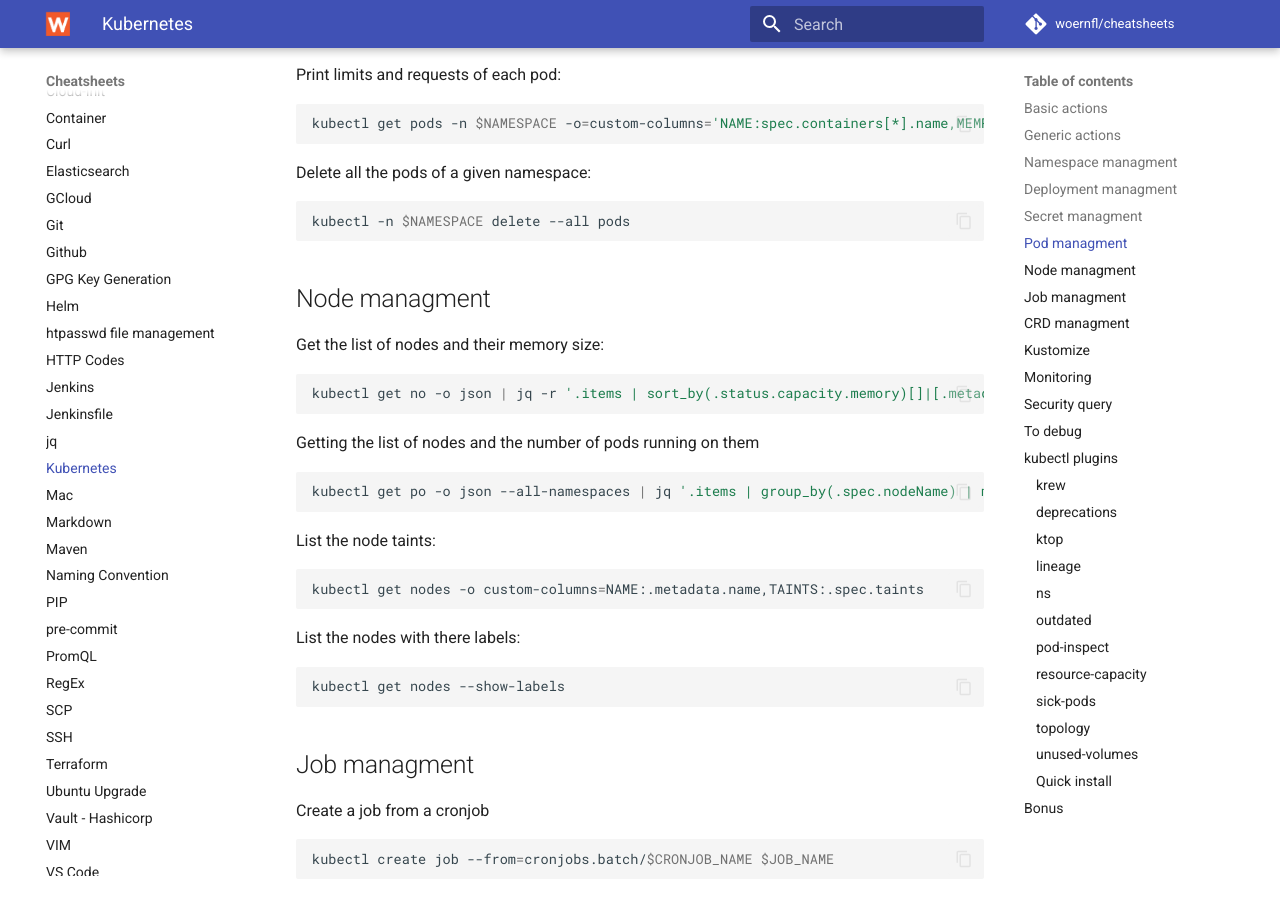
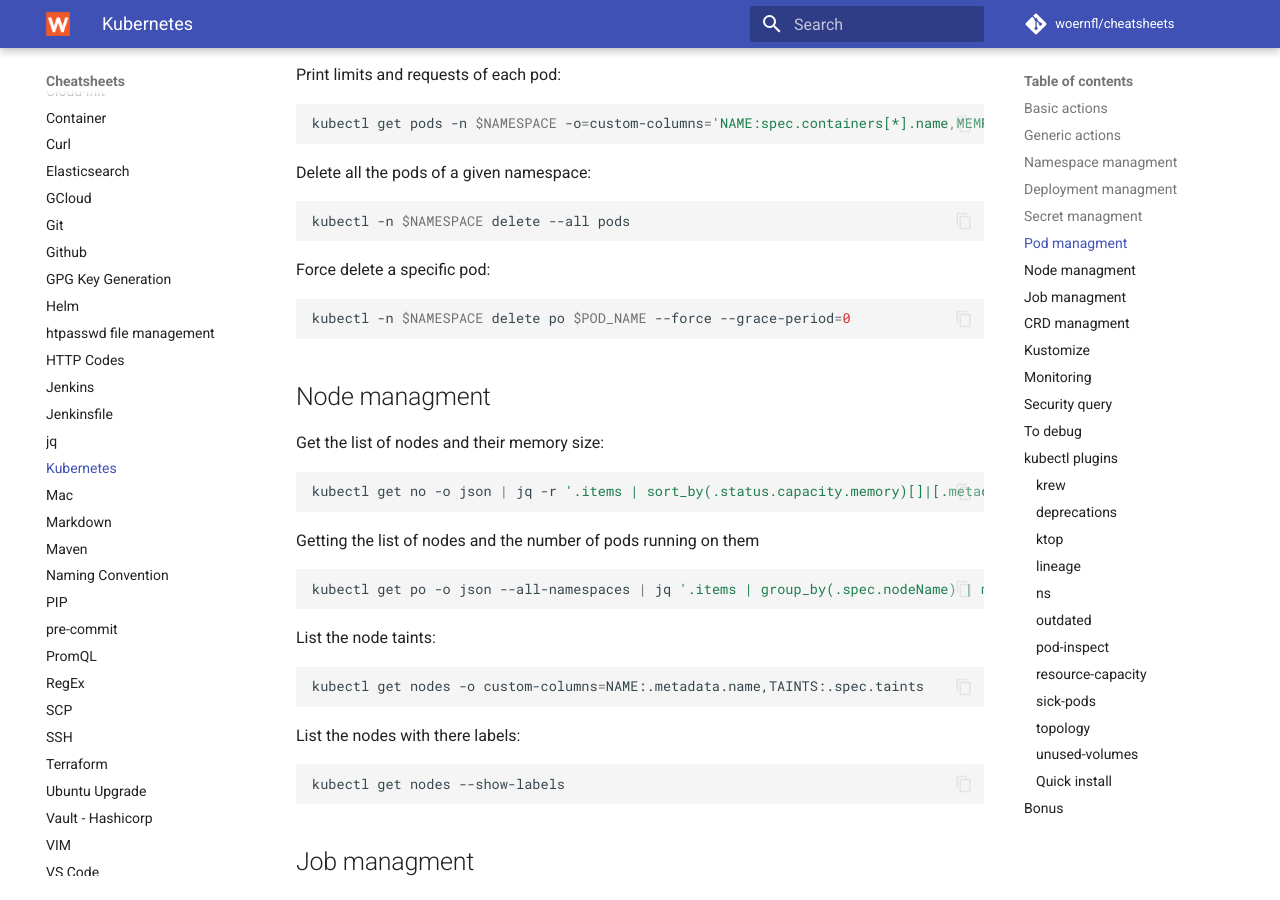
Before and after one commit to woernfl/cheatsheets, an MkDocs documentation site: the page built from docs/kubernetes.md, in a window 1280 px wide and 900 px high, scrolled down 2443 px. Built offline with MkDocs 1.6.1 and Material for MkDocs 9.7.7, drawn with Linux system fonts in a browser that asks for light colours; comment, search, counter and statistics services are not loaded.

Commit message:
Update kubernetes.md (#124)

````diff
--- a/docs/kubernetes.md
+++ b/docs/kubernetes.md
@@ -137,6 +137,12 @@
 
 ```bash
 kubectl -n $NAMESPACE delete --all pods
+```
+
+Force delete a specific pod:
+
+```bash
+kubectl -n $NAMESPACE delete po $POD_NAME --force --grace-period=0
 ```
 
 ## Node managment
````
